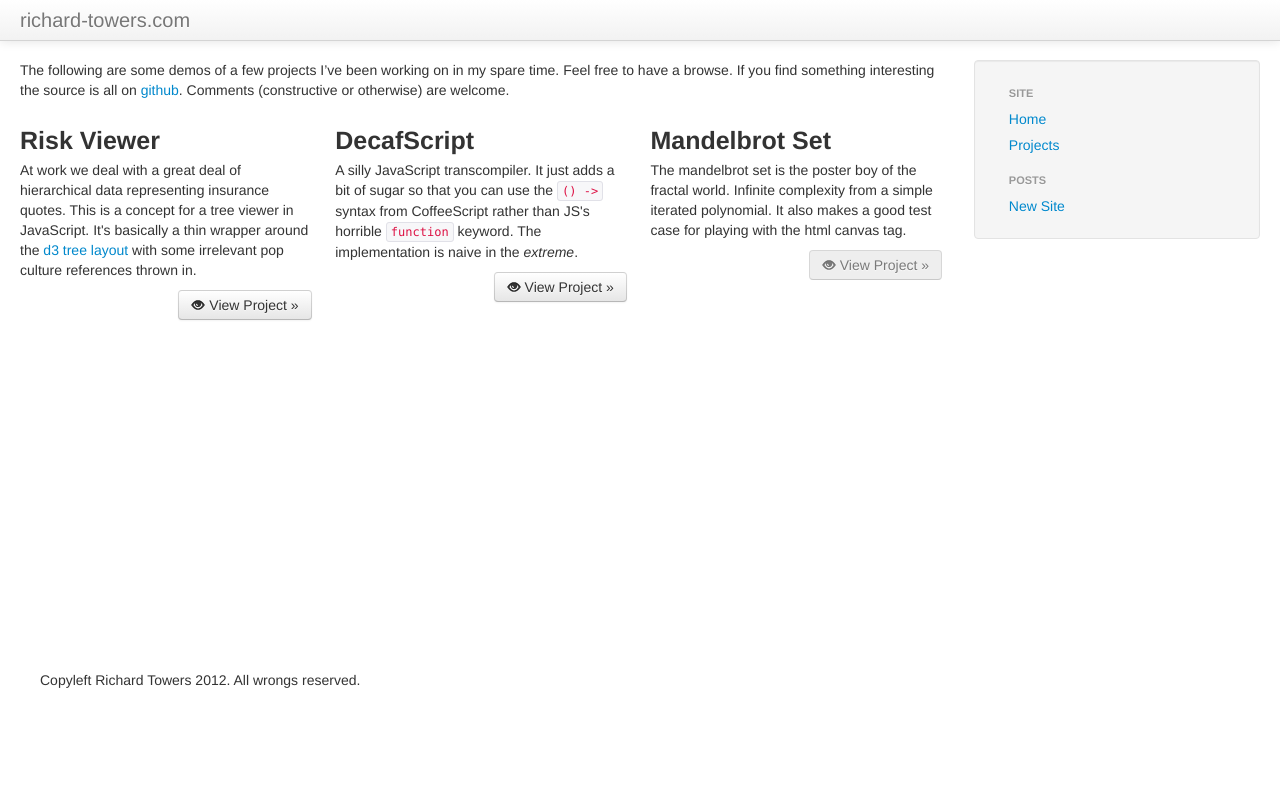
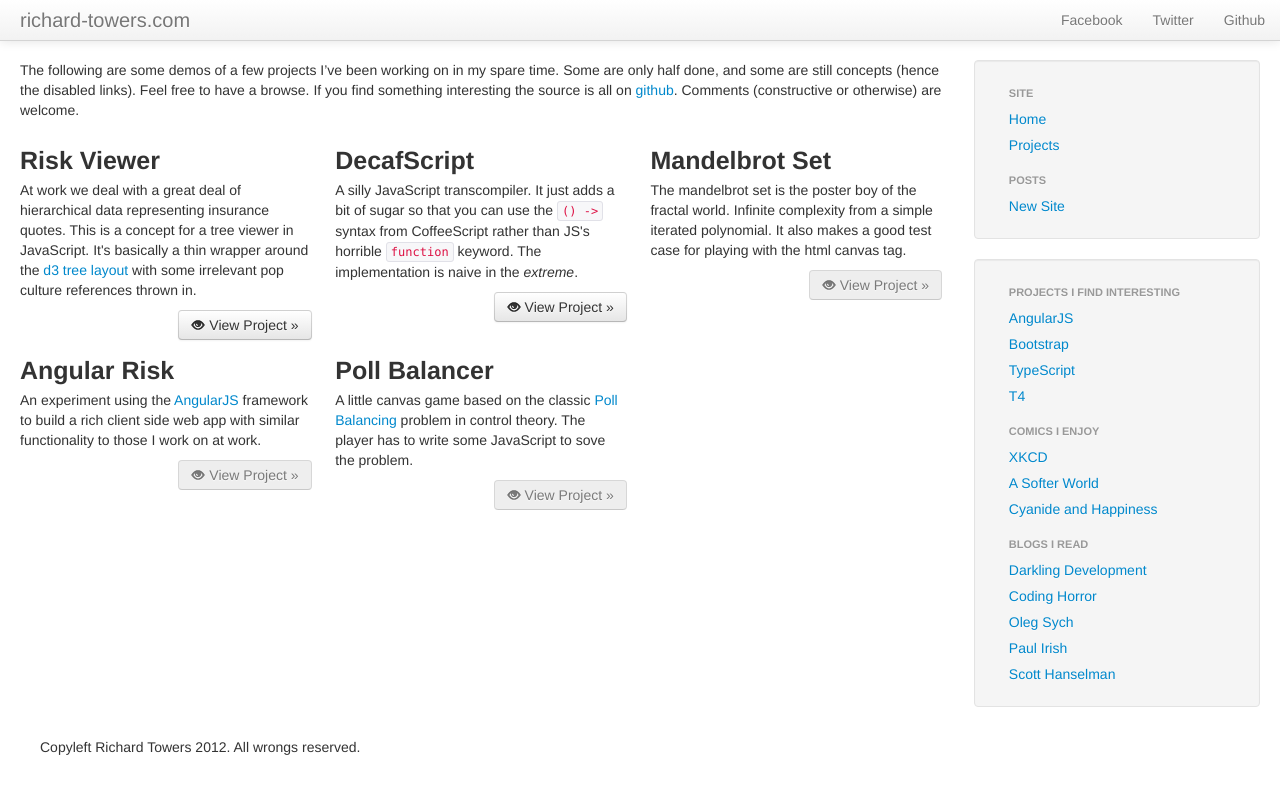
Before and after one commit to richardTowers/richardtowers.github.com, a Jekyll site: the page built from projects/index.md, in a window 1280 px wide. Shown: the top 794 px of the page. Built offline with Jekyll 4.4.1, drawn with Linux system fonts in a browser that asks for light colours; Markdown is read by kramdown in place of the engine named in the settings.

Commit message:
Added some more links and empty projects

```diff
--- a/_layouts/default.html
+++ b/_layouts/default.html
@@ -11,7 +11,17 @@
 		<div class="navbar navbar-fixed-top">
 			<div class="navbar-inner">
 				<a class="brand" href="/">richard-towers.com</a>
-				<!-- Todo: do I want to have any nav here? Or is the sidebar good enough? -->
+				<ul class="nav pull-right">
+					<li>
+				    <a href="http://www.facebook.com/RichardSebastianTowers">Facebook</a>
+				  </li>
+					<li>
+				    <a href="https://twitter.com/RichardTowers">Twitter</a>
+				  </li>
+				  <li>
+				    <a href="https://github.com/richardTowers">Github</a>
+				  </li>
+				</ul>
 			</div>
 		</div>
 		<div class="container-fluid">
@@ -29,6 +39,25 @@
 							{% endfor %}
 						</ul>
 					</nav>
+					<div class="well sidebar-nav">
+						<ul class="nav nav-list">
+							<li class="nav-header">Projects I Find Interesting</li>
+							<li><a href="http://angularjs.org/">AngularJS</a></li>
+							<li><a href="http://twitter.github.com/bootstrap/">Bootstrap</a></li>
+							<li><a href="http://www.typescriptlang.org/">TypeScript</a></li>
+							<li><a href="http://msdn.microsoft.com/en-us/library/bb126445.aspx">T4</a></li>
+							<li class="nav-header">Comics I Enjoy</li>
+							<li><a href="http://xkcd.com/">XKCD</a></li>
+							<li><a href="http://www.asofterworld.com/">A Softer World</a></li>
+							<li><a href="http://www.explosm.net/comics">Cyanide and Happiness</a></li>
+							<li class="nav-header">Blogs I Read</li>
+							<li><a href="http://darklingdevelopment.com/">Darkling Development</a></li>
+							<li><a href="http://www.codinghorror.com/blog/">Coding Horror</a></li>
+							<li><a href="http://www.olegsych.com/">Oleg Sych</a></li>
+							<li><a href="http://paulirish.com/">Paul Irish</a></li>
+							<li><a href="http://www.hanselman.com/blog/">Scott Hanselman</a></li>
+						</ul>
+					</div>
 				</div>
 			</div>
 		</div>
--- a/projects/index.md
+++ b/projects/index.md
@@ -18,9 +18,21 @@ rows:
             The mandelbrot set is the poster boy of the fractal world. Infinite complexity from a simple iterated polynomial. It also makes a good test case for playing with the html canvas tag.
           url: /Mandelbrot
           isReady: false
+    - projects:
+        - title: Angular Risk
+          description: |
+            An experiment using the <a href="http://angularjs.org/">AngularJS</a> framework to build a rich client side web app with similar functionality to those I work on at work.
+          url: /AngularRisk
+          isReady: false
+        - title: Poll Balancer
+          description: |
+            A little canvas game based on the classic <a href="http://anji.sourceforge.net/polebalance.htm">Poll Balancing</a> problem in control theory. The player has to write some JavaScript to sove the problem.
+          url: /PollBalancer
+          isReady: false
+
 ---
 
-The following are some demos of a few projects I've been working on in my spare time. Feel free to have a browse. If you find something interesting the source is all on [github](https://github.com/richardTowers). Comments (constructive or otherwise) are welcome.
+The following are some demos of a few projects I've been working on in my spare time. Some are only half done, and some are still concepts (hence the disabled links). Feel free to have a browse. If you find something interesting the source is all on [github](https://github.com/richardTowers). Comments (constructive or otherwise) are welcome.
 
 <div class="projects">
 	{% for row in page.rows %}
```
